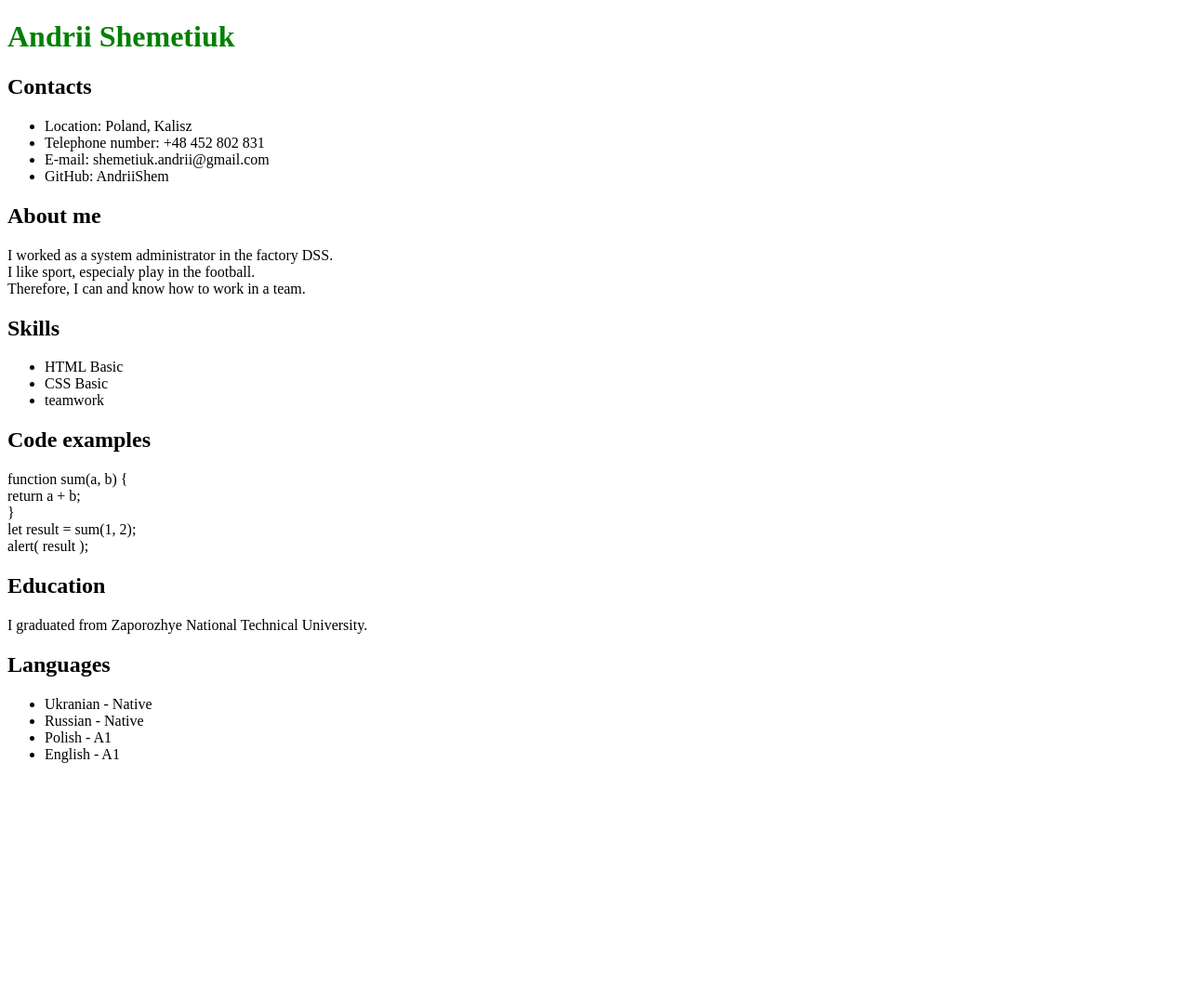
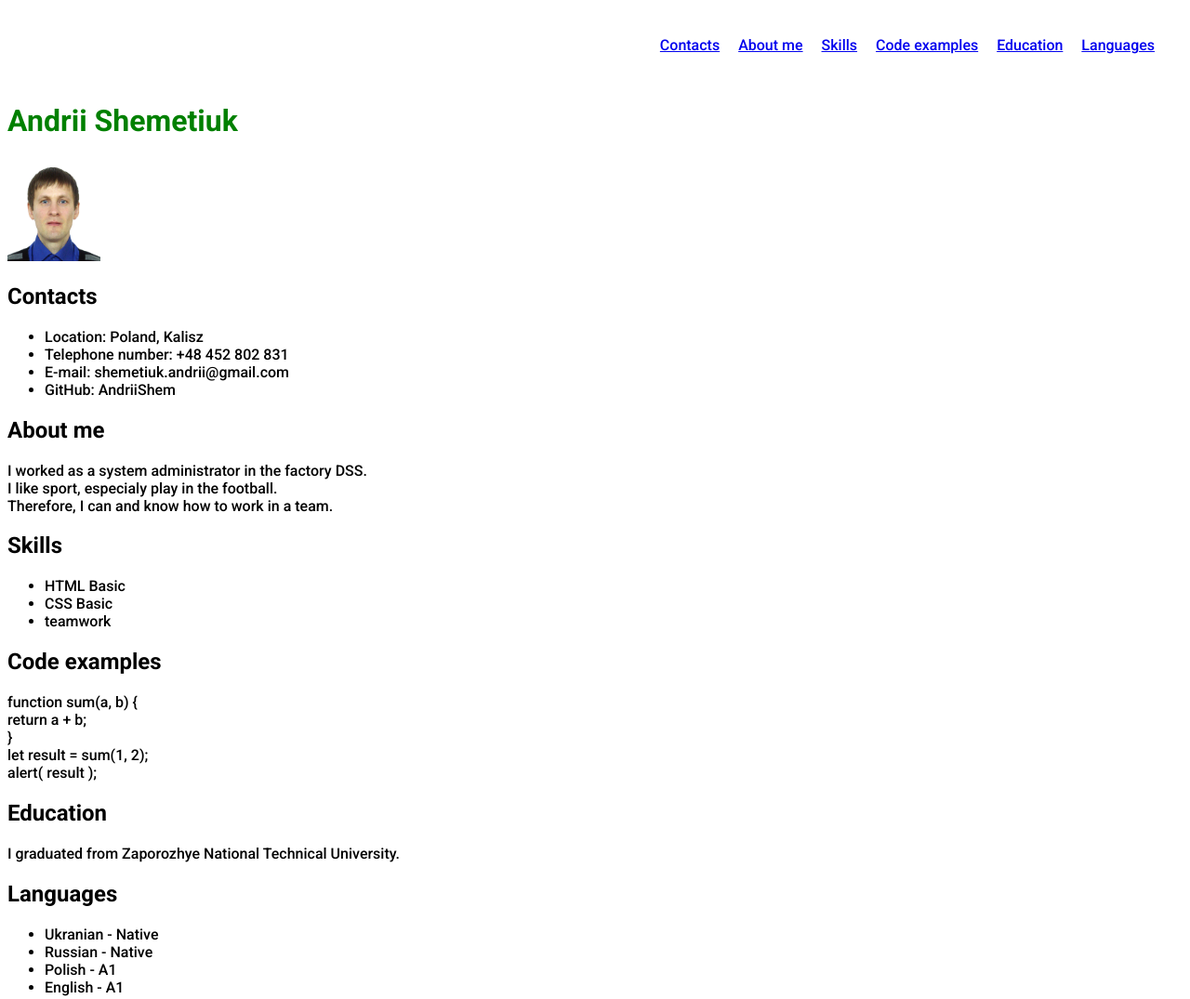
Before and after one commit to AndriiShem/rsschool-cv, a plain HTML site: page index.html in a window 1280 px wide. Shown: the top 1075 px of the page at 93% size. Before the commit the page ends 837 px from the top, so only its background shows below. Drawn offline with Linux system fonts and the light colour scheme.

Commit message:
feat: cheange html and css

```diff
--- a/index.html
+++ b/index.html
@@ -2,13 +2,31 @@
 <html lang="en">
 <head>
     <meta http-equiv="Content-Type" content="text/html; charset=utf-8">
-<title>Page Title</title>
+    <title>CV</title>
     <link rel="stylesheet" href="style.css">
+    <link rel="preconnect" href="https://fonts.gstatic.com">
+    <link href="https://fonts.googleapis.com/css2?family=Roboto:wght@100;300;500;700&display=swap" rel="stylesheet">
+   <!-- <link rel="icon" href="assets/favicon.ico"> -->
 </head>
 <body>
-
+    <header class="header">
+        <div class="container">
+            <nav class="nav">
+                <ul class="nav-list">
+                  <li class="nav-item"><a href="#contacts" class="nav-link">Contacts</a></li>
+                  <li class="nav-item"><a href="#about me" class="nav-link">About me</a></li>
+                  <li class="nav-item"><a href="#skills" class="nav-link">Skills</a></li>
+                  <li class="nav-item"><a href="#code examples" class="nav-link">Code examples</a></li>
+                  <li class="nav-item"><a href="#education" class="nav-link">Education</a></li>
+                  <li class="nav-item"><a href="#languages" class="nav-link">Languages</a></li>
+                </ul>
+              </nav>
+        </div>
+    </header>
+    <main class="main">
         <h1> Andrii Shemetiuk </h1>
-
+        <img src="./foto.jpg" width="100" height="110" alt="my photo">
+        <section id="contacts">
     <h2> Contacts </h2>
         <ul>
             <li> Location: Poland, Kalisz </li>
@@ -16,19 +34,23 @@
             <li> E-mail: shemetiuk.andrii@gmail.com </li>
             <li> GitHub: AndriiShem </li>
         </ul>
-
+        </section>
+        <section id="about me">
     <h2> About me</h2>
         <p> I worked as a system administrator in the factory DSS.
             <br> I like sport, especialy  play in the football.
             <br> Therefore, I can and know how to work in a team.
         </p>
+        </section>
+        <section id="skills">
     <h2> Skills </h2>
     <ul>
         <li> HTML Basic </li>
         <li> CSS Basic </li>
         <li> teamwork </li>
     </ul>
-
+        </section>
+        <section id="code examples">
     <h2> Code examples </h2>
     <p>
         function sum(a, b) {
@@ -37,9 +59,12 @@
         <br> let result = sum(1, 2);
         <br> alert( result );
     </p>
+        </section>
+        <section id="education">
         <h2>Education </h2>
         <p> I graduated from Zaporozhye National Technical University. </p>
-
+        </section>
+        <section id="languages">
         <h2> Languages </h2>
         <ul>
             <li> Ukranian - Native </li>
@@ -47,6 +72,12 @@
             <li> Polish - A1 </li>
             <li> English - A1 </li>
         </ul>
-
+        </section>
+    </main>
+    <footer class="footer">
+        <div class="container">
+            <p> 2003</p>
+        </div>
+    </footer>
 </body>
 </html>
--- a/style.css
+++ b/style.css
@@ -1,3 +1,26 @@
+
 h1{
     color: green;
 }
+body{
+    font-family: 'Roboto', sans-serif;
+    display: flex;
+    flex-direction: column;
+    justify-content: space-between;
+}
+
+.container {
+    max-width: 1440px;
+    margin: 0 auto;
+  }
+  .nav-list {
+    list-style: none;
+    padding: 0 20px;
+    line-height: 50px;
+    display: flex;
+    justify-content: flex-end;
+    align-items: center;
+  }
+  .nav-item{
+    padding: 0 10px;
+  }
```
Also changed, not shown: foto.JPG (added). Lines whose indentation alone changed are shown as unchanged.
